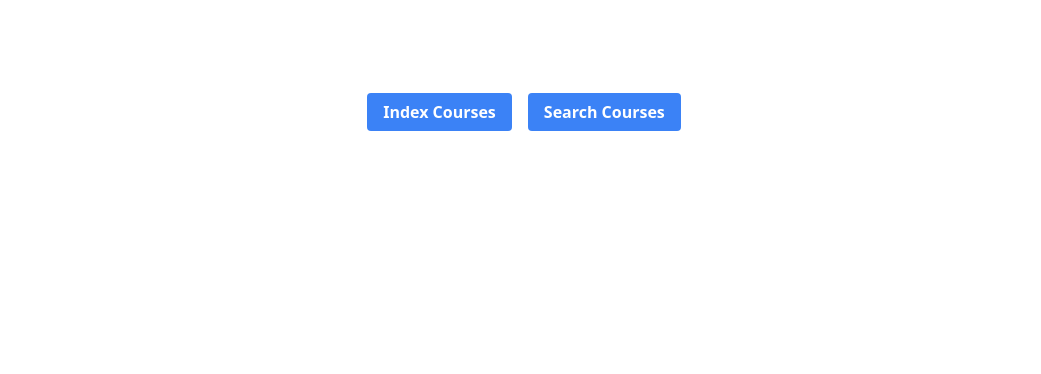
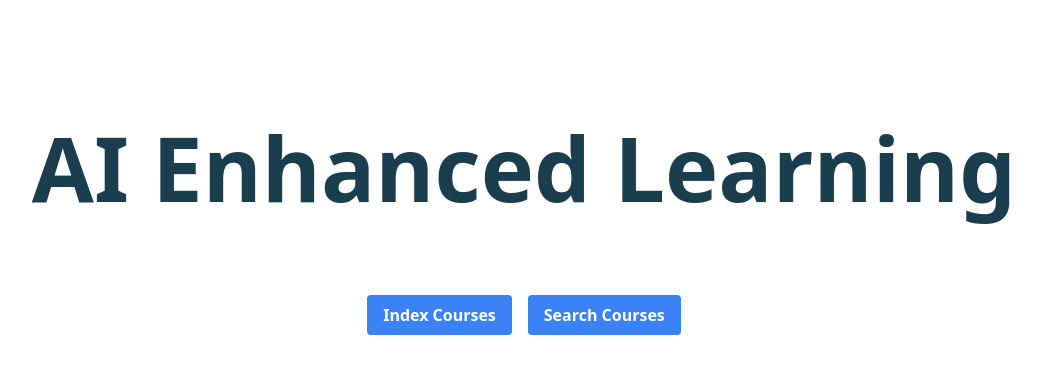
Before and after one commit to lukaszwnek/ai-enhanced-learning, a Next.js app: page / in a window 1280 px wide. Shown: the top 374 px of the page, without its empty margins (116-1157 px from the left). Built offline with nearby package versions, Linux system fonts and the light colour scheme.

Commit message:
Adjust homepage

```diff
--- a/app/globals.css
+++ b/app/globals.css
@@ -54,3 +54,15 @@ body {
   color: #1b3e4f;
   @apply text-xl font-bold;
 }
+
+.homepage-title {
+  font-size: 90px;
+  color: #1b3e4f;
+  font-weight: 600;
+  margin-bottom: 60px;
+}
+
+.homepage-buttons-container {
+  display: flex;
+  justify-content: center;
+}
--- a/app/layout.tsx
+++ b/app/layout.tsx
@@ -13,7 +13,7 @@ export default function RootLayout({
   return (
     <html lang="en">
       <body>
-        <main className="min-h-screen bg-background flex flex-col items-center">
+        <main className="bg-background flex flex-col items-center">
           {children}
         </main>
       </body>
--- a/app/page.js
+++ b/app/page.js
@@ -1,8 +1,15 @@
 export default async function Index() {
   return (
-    <div>
-      <a href="/index-courses" className="btn btn-blue mr-4">Index Courses</a>
-      <a href="/search-courses" className="btn btn-blue">Search Courses</a>
-    </div>
-  );
+		<div>
+			<div className="homepage-title">AI Enhanced Learning</div>
+			<div className="homepage-buttons-container">
+				<a href="/index-courses" className="btn btn-blue mr-4">
+					Index Courses
+				</a>
+				<a href="/search-courses" className="btn btn-blue">
+					Search Courses
+				</a>
+			</div>
+		</div>
+	);
 }
```
